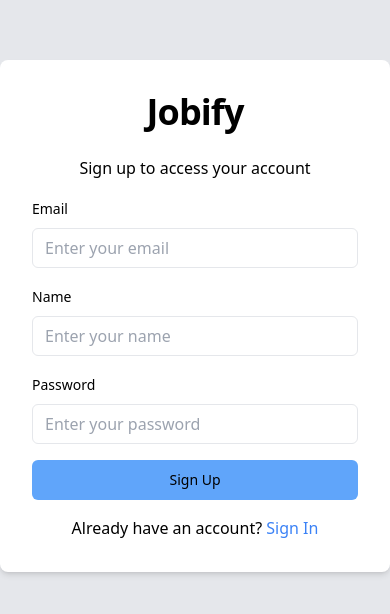
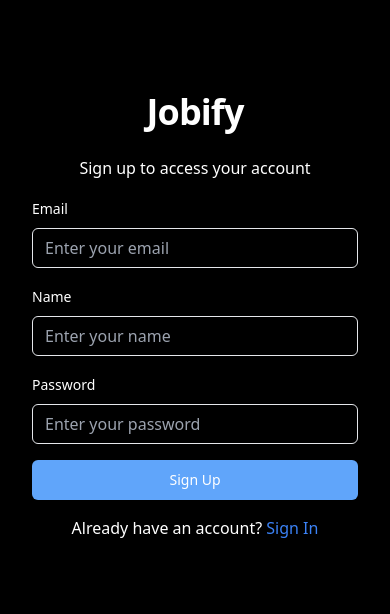
Before and after one commit to vckymann/Jobify, a Next.js app: page /sign-up in a window 390 px wide. Shown: the part 106-720 px from the top of the page. Built offline with nearby package versions, Linux system fonts and the light colour scheme.

Commit message:
update UI on auth pages

```diff
--- a/src/app/(auth)/sign-in/page.tsx
+++ b/src/app/(auth)/sign-in/page.tsx
@@ -12,6 +12,7 @@ import { Loader2 } from "lucide-react";
 import Link from "next/link";
 import { signInSchema } from "@/schemas/signInSchema";
 import { signIn } from "next-auth/react";
+import useMediaQuery from "@mui/material/useMediaQuery";
 
 
 export default function Page() {
@@ -20,6 +21,7 @@ export default function Page() {
 
     const { toast } = useToast();
     const router = useRouter();
+    const desktop = useMediaQuery("(min-width: 1024px)");
 
     const form = useForm<z.infer<typeof signInSchema>>({
         resolver: zodResolver(signInSchema),
@@ -55,9 +57,9 @@ export default function Page() {
     }
 
     return (
-
-        <div className="flex justify-center items-center min-h-screen bg-gray-300">
-            <div className="w-full max-w-md p-8 text-black bg-white rounded-lg shadow-md">
+        <div className="bg-black w-full h-full">
+        <div className="flex min-h-screen justify-center lg:justify-normal mx-auto max-w-[1440px] items-center bg-black">
+            <div className="w-full min-w-[25rem] max-w-md p-8 text-white bg-black rounded-lg shadow-md">
                 <div className="text-center">
                     <h1 className="text-4xl font-extrabold tracking-tight lg:text-5xl mb-6">Jobify</h1>
                     <p className="mb-4">Sign in to access your account</p>
@@ -71,7 +73,7 @@ export default function Page() {
                                 <FormItem>
                                     <FormLabel>Email</FormLabel>
                                     <FormControl>
-                                        <Input placeholder="Enter your email address"
+                                        <Input className="text-white bg-black" placeholder="Enter your email address"
                                         {...field}
                                      />
                                     </FormControl>
@@ -85,7 +87,7 @@ export default function Page() {
                                 <FormItem>
                                     <FormLabel>Password</FormLabel>
                                     <FormControl>
-                                        <Input type="password" placeholder="Enter your password" {...field}
+                                        <Input className="text-white bg-black" type="password" placeholder="Enter your password" {...field}
                                      />
                                     </FormControl>
                                     <FormMessage className="text-red-500" />
@@ -101,7 +103,14 @@ export default function Page() {
                     <p>create an account? <Link href="/sign-up" className="text-blue-500 hover:underline">Sign Up</Link></p>
                 </div>
             </div>
+            {desktop &&
+            <div className="h-screen bg-black w-full flex flex-col items-center justify-center border-l border-blue-500">
+            <video src="/video.mp4" autoPlay loop muted className="w-[35rem] object-cover"></video>
+            <p className="text-xl text-center font-semibold text-white pl-6">Use the Power of AI to Find Your Dream Job</p>
+            </div>
+            }
         </div>
+    </div>
     )
 
 }
--- a/src/app/(auth)/sign-up/page.tsx
+++ b/src/app/(auth)/sign-up/page.tsx
@@ -14,6 +14,7 @@ import { Button } from "@/components/ui/button";
 import { Loader2 } from "lucide-react";
 import Link from "next/link";
 import { useDebounceCallback } from "usehooks-ts";
+import { useMediaQuery } from "@mui/material";
 
 
 export default function Page() {
@@ -22,6 +23,8 @@ export default function Page() {
     const [emailMessage, setEmailMessage] = useState("")
     const [isCheckingEmail, setIsCheckingEmail] = useState(false);
     const [isSubmitting, setIsSubmitting] = useState(false);
+
+    const desktop = useMediaQuery("(min-width: 1024px)");
 
     const { toast } = useToast();
     const router = useRouter();
@@ -97,9 +100,9 @@ export default function Page() {
     }
 
     return (
-
-        <div className="flex justify-center items-center min-h-screen bg-gray-200">
-            <div className="w-full max-w-md p-8 bg-white text-black rounded-lg shadow-md">
+        <div className="w-full h-full bg-black">
+        <div className="flex justify-center mx-auto max-w-[1440px] lg:justify-normal items-center min-h-screen bg-black">
+            <div className="w-full max-w-md p-8 bg-black text-white rounded-lg shadow-md">
                 <div className="text-center">
                     <h1 className="text-4xl font-extrabold tracking-tight lg:text-5xl mb-6">Jobify</h1>
                     <p className="mb-4">Sign up to access your account</p>
@@ -113,7 +116,7 @@ export default function Page() {
                                 <FormItem>
                                     <FormLabel>Email</FormLabel>
                                     <FormControl>
-                                        <Input placeholder="Enter your email" {...field}
+                                        <Input className="bg-black text-white" placeholder="Enter your email" {...field}
                                         onChange={(e) => {
                                             field.onChange(e);
                                             debounced(e.target.value)
@@ -133,7 +136,7 @@ export default function Page() {
                                 <FormItem>
                                     <FormLabel>Name</FormLabel>
                                     <FormControl>
-                                        <Input placeholder="Enter your name"
+                                        <Input className="bg-black text-white" placeholder="Enter your name"
                                         {...field}
                                      />
                                     </FormControl>
@@ -147,7 +150,7 @@ export default function Page() {
                                 <FormItem>
                                     <FormLabel>Password</FormLabel>
                                     <FormControl>
-                                        <Input type="password" placeholder="Enter your password" {...field}
+                                        <Input className="bg-black text-white" type="password" placeholder="Enter your password" {...field}
                                      />
                                     </FormControl>
                                     <FormMessage className="text-red-500" />
@@ -163,7 +166,14 @@ export default function Page() {
                     <p>Already have an account? <Link href="/sign-in" className="text-blue-500 hover:underline">Sign In</Link></p>
                 </div>
             </div>
+            {desktop &&
+            <div className="h-screen bg-black w-full flex flex-col items-center justify-center border-l border-blue-500">
+            <video src="/video.mp4" autoPlay loop muted className="w-[35rem] object-cover"></video>
+            <p className="text-xl text-center font-semibold text-white pl-6">Use the Power of AI to Find Your Dream Job</p>
+            </div>
+            }
         </div>
+    </div>
     )
 
 }
--- a/src/store/slices/jobsSlice.ts
+++ b/src/store/slices/jobsSlice.ts
@@ -6,7 +6,7 @@ const initialState = {
     savedJobs: [],
     isSubmitting: false,
     showAdditionalFilters: false,
-    isDarkMode: false,
+    isDarkMode: true,
     resumeExists: false,
 }
 
```
Also changed, not shown: src/components/sidebar.tsx (+1 -2 lines), 1 other file (tests, documents, lock files or other folders).
